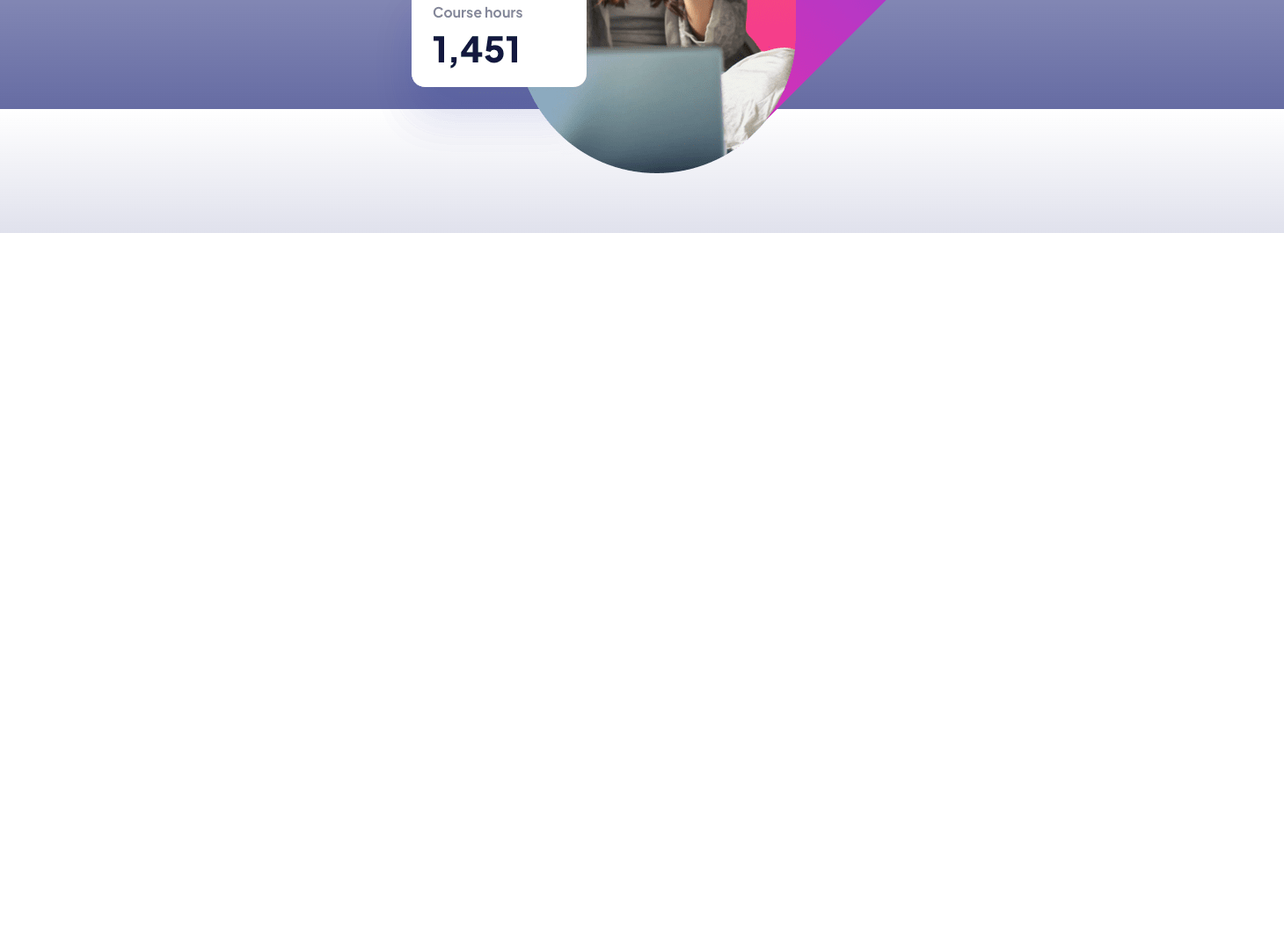
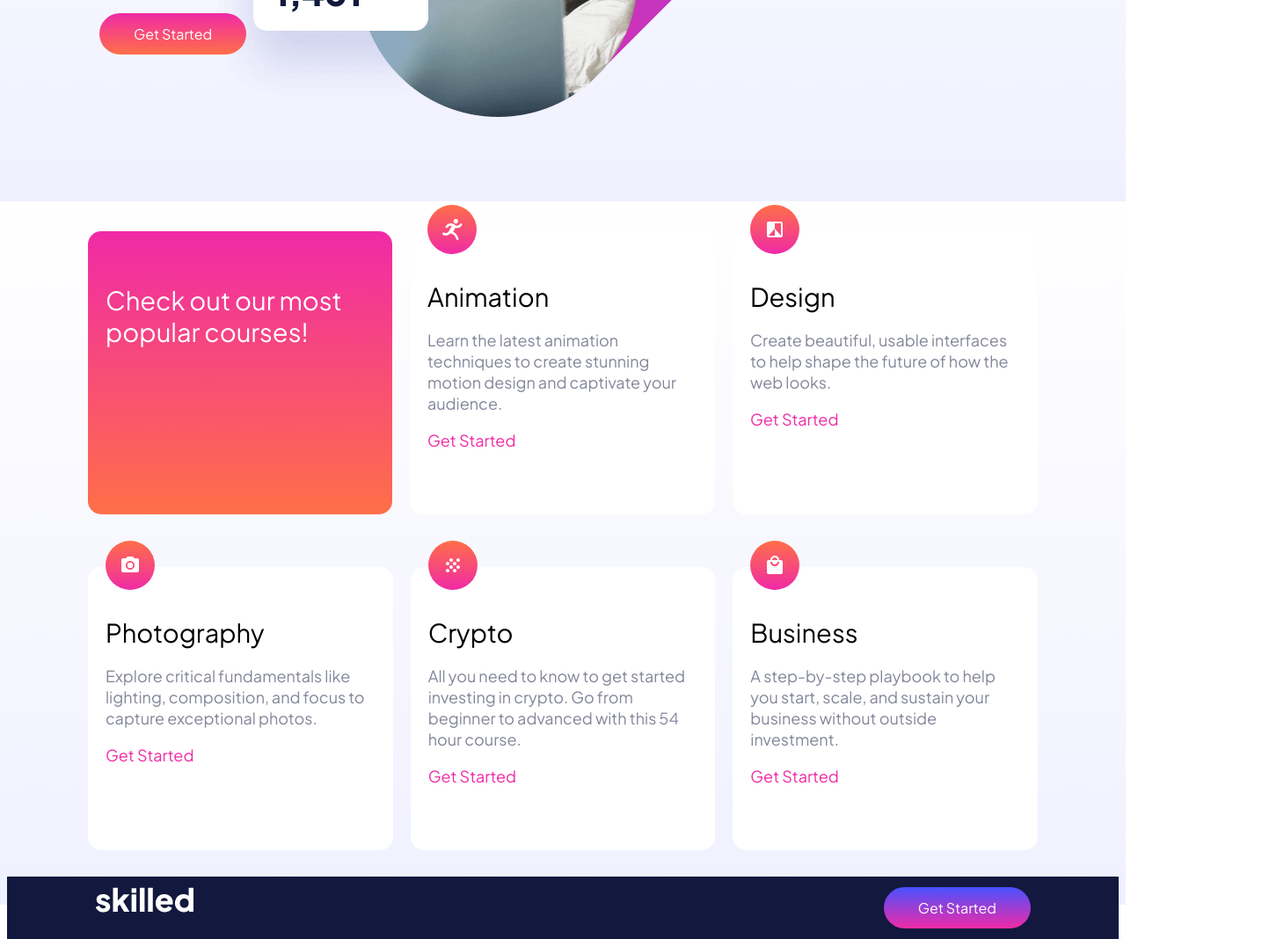
Before and after one commit to alindobx/skilled-elearning-landing-page, a plain HTML site: page index.html in a window 1280 px wide. Shown: the part 571-1639 px from the top of the page at 88% size, 1460 px wide, since content can reach past the window. Before the commit the page ends 836 px from the top, so only its background shows below. Drawn offline with Linux system fonts and the light colour scheme.

Commit message:
This is the latest

```diff
--- a/css/styles.css
+++ b/css/styles.css
@@ -5,12 +5,13 @@
     --font-family: 'Plus Jakarta Sans', sans-serif;
     --dark-grey: #83869A;
     --get-started-gradient: linear-gradient(#F02AA6, #FF6F48);
+    --get-started-gradient-footer: linear-gradient(#4851FF, #F02AA6);
+    --mixed-background: -webkit-gradient(linear, left top, left bottom, from(#F02AA6), to(#FF6F48)) fixed;
+    --pink : #F02AA6;
 }
 
 body {
-    margin: 0 auto;
-    background-image: linear-gradient(to bottom, rgba(255,0,0,0), rgb(102, 108, 163));
-
+    background: -webkit-gradient(linear, left top, left bottom, from(#fff), to(#F0F1FF)) fixed;
 }
 
 button {
@@ -27,10 +28,21 @@ button {
  background-image: var(--get-started-gradient);
 }
 
+.btn-gradient-footer {
+    background-image: var(--get-started-gradient-footer);
+}
+
 h1 {
     font-family: var(--font-family);
-    font-size: 40px;
-    font-weight: 400;
+    font-size: 3.111em;
+    font-weight: 200;
+}
+
+h2 {
+    margin: 26px 20px 20px 20px;
+    font-family: var(--font-family);
+    font-size: 29px;
+    font-weight: 200;
 }
 
 article {
@@ -39,16 +51,16 @@ article {
 }
 
 aside {
-    top: -6.625rem;
+    top: -10.625rem;
     position: absolute;
-    right: -11.25rem;
-    z-index: -7;
+    right: 0;
+    z-index: -7;;
 }
 
 article p {
     color: var(--dark-grey);
     font-family: var(--font-family);
-    font-size: 1em;
+    font-size: 1.125em;
     line-height: 1.4em;
 }
 
@@ -77,11 +89,69 @@ article p {
     margin-top:2.5rem;
     padding: 0 1.4375rem 0;
 }
+
+.main-navigation-footer {
+    display:flex;
+    justify-content: flex-end;
+    padding: 0 1.4375rem 0;
+    max-width: 1064px;
+    margin: 0 auto;
+}
+
 .nav-left {
     margin-right:auto;
 }
 
-@media only screen and (max-width: 1100px) {
+
+.modules{
+    display:flex;
+    flex-wrap:wrap;
+    margin-top:171px;
+}
+
+.box-mod:nth-of-type(1){
+    background: -webkit-gradient(linear, left top, left bottom, from(#F02AA6), to(#FF6F48)) fixed;
+    font-size:32px;
+    color:var(--white);
+    max-width:100px;
+}
+
+.box-mod:nth-of-type(1) h2 {
+    margin: 60px 20px 20px 20px;
+}
+
+.box-mod {
+    background-color: var(--white);
+    min-width: 21.625rem;
+    height: 20.125rem;
+    flex-grow: 1;
+    margin: 1.875rem 0.625rem;
+    border-radius: 0.9375rem;
+    font-family:var(--font-family);
+}
+
+.box-mod img {
+    margin: -30px 0 0 20px;
+}
+
+.box-mod p {
+    padding: 0 20px;
+    line-height: 24px;
+    max-width: 300px;
+    font-size: 18px;
+}
+ .no-style-btn {
+     color: var(--pink);
+ }
+
+ .box-content {
+     color: var(--dark-grey);
+ }
+footer {
+    background-color: #13183F;
+    padding: 12px;
+}
+@media screen and (max-width: 1100px) {
     aside{
         top: -6.625rem;
         position: absolute;
@@ -89,3 +159,19 @@ article p {
         z-index: -7;
     }
 }
+
+@media screen and (max-width: 767px) {
+    aside{
+        top: 0;
+        position: initial;
+        right: 0;
+        z-index: 0;
+        text-align: center;
+    }
+    .main-container {
+        max-width: 1024px;
+        margin-top: 0;
+        flex-wrap: wrap;
+        flex-direction: column;
+    }
+}
--- a/index.html
+++ b/index.html
@@ -19,7 +19,8 @@
                         </div>
                     </nav>
                 </header>
-                <main class="main-container">
+                <main>
+                    <section class="main-container">
                         <article>
                             <h1>Maximize skill, minimize budget</h1>
                             <p>Our modern courses across a range of in demand skills
@@ -34,8 +35,52 @@
                                 <img src="images/assets/image-hero-mobile.png" alt="picture">
                             </picture>
                         </aside>
+                    </section>
+                    <section class="modules">
+                        <div class="box-mod"><h2>Check out our most popular courses!</h2></div>
+                        <div class="box-mod">
+                            <img src="images/assets/icon-animation.svg" alt="icon-animation">
+                            <h2>Animation</h2>
+                            <p class="box-content">Learn the latest animation techniques to create stunning motion design
+                                and captivate your audience.</p>
+                            <p class="no-style-btn">Get Started</p>
+                        </div>
+                        <div class="box-mod">
+                            <img src="images/assets/icon-design.svg" alt="icon-design">
+                            <h2>Design</h2>
+                            <p class="box-content">Create beautiful, usable interfaces to help shape the future
+                                of how the web looks.</p>
+                            <p class="no-style-btn">Get Started</p>
+                        </div>
+                        <div class="box-mod"><img src="images/assets/icon-photography.svg" alt="icon-photography">
+                            <h2>Photography</h2>
+                            <p class="box-content">Explore critical fundamentals like lighting, composition,
+                                and focus to capture exceptional photos.</p>
+                            <p class="no-style-btn">Get Started</p>
+                        </div>
+                        <div class="box-mod"><img src="images/assets/icon-crypto.svg" alt="icon-crypto">
+                            <h2>Crypto</h2>
+                            <p class="box-content">All you need to know to get started investing in crypto. Go
+                                from beginner to advanced with this 54 hour course.</p>
+                            <p class="no-style-btn">Get Started</p>
+                        </div>
+                        <div class="box-mod"><img src="images/assets/icon-business.svg" alt="icon-business">
+                            <h2>Business</h2>
+                            <p class="box-content">A step-by-step playbook to help you start, scale, and sustain
+                                your business without outside investment.</p>
+                            <p class="no-style-btn">Get Started</p>
+                        </div>
+                    </section>
                 </main>
             </div>
+            <footer>
+                <nav class="main-navigation-footer">
+                    <div class="nav-left"><img src="images/assets/logo-light.svg" alt="skilled white logo"></div>
+                    <div class="nav-right">
+                        <button class="btn-gradient-footer">Get Started</button>
+                    </div>
+                </nav>
+            </footer>
         </div>
     </body>
 </html>
```
Lines whose indentation alone changed are shown as unchanged.
